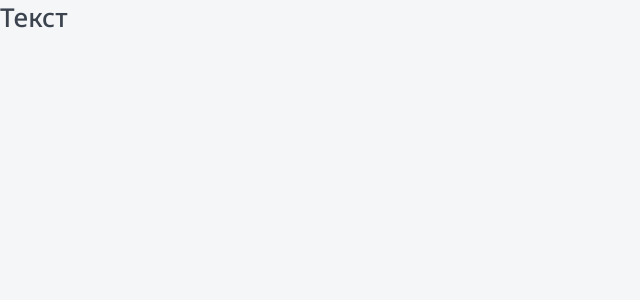
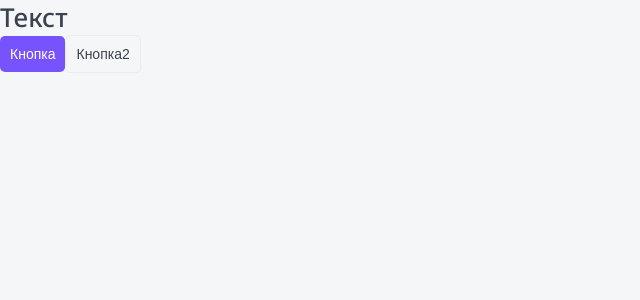
Before and after one commit to deverser/top-app, a Next.js app: page / in a window 1280 px wide. Shown: the top 300 px of the page, without its empty margins (0-640 px from the left). Built offline with nearby package versions, Linux system fonts and the light colour scheme.

Commit message:
Added button component

```diff
--- /dev/null
+++ b/components/Button/Button.module.css
@@ -0,0 +1,34 @@
+.button {
+	display: inline-block;
+
+	box-sizing: border-box;
+	padding: 10px;
+
+	cursor: pointer;
+	text-align: center;
+	border: none;
+	border-radius: 5px;
+
+	font-size: 14px;
+	transition: all 0.2s;
+}
+
+.primary {
+	color: var(--white);
+	background-color: var(--primary);
+}
+
+.primary:hover {
+	background-color: var(--primary-hover);
+}
+
+.ghost {
+	color: var(--black);
+	background: none;
+	border: 1px solid var(--gray-light);
+}
+
+.ghost:hover {
+	color: var(--white);
+	background-color: var(--primary);
+}
--- /dev/null
+++ b/components/Button/Button.tsx
@@ -0,0 +1,13 @@
+import styles from './Button.module.css';
+import { ButtonProps } from './Button.props';
+import cn from 'classnames';
+
+export const Button = ({ appearance, children }: ButtonProps): JSX.Element => {
+	return (
+		<button className={cn(styles.button, {
+			[styles.primary]: appearance == 'primary', [styles.ghost]: appearance == 'ghost'
+		})}>
+			{children}
+		</button>
+	);
+};
--- a/components/index.ts
+++ b/components/index.ts
@@ -1 +1,2 @@
 export * from './Htag/Htag';
+export * from './Button/Button';
--- a/pages/index.tsx
+++ b/pages/index.tsx
@@ -1,10 +1,11 @@
 import React from 'react';
-import { Htag } from '../components';
+import { Button, Htag } from '../components';
 
 export default function Home(): JSX.Element {
 	return (
 		<>
 			<Htag tag='h1'>Текст</Htag>
-		</>
-	);
+			<Button appearance='primary'>Кнопка</Button>
+			<Button appearance='ghost'>Кнопка2</Button>
+		</>);
 }
--- a/styles/globals.css
+++ b/styles/globals.css
@@ -19,8 +19,10 @@
 
 :root {
 	--black: #3B434E;
+	--gray-light: #EBEBEB;
 	--white: white;
 	--primary: #7653FC;
+	--primary-hover: #4f38aa;
 	--red: #FC836D;
 	--green: #1DC37E;
 	--green-light: #C8F8E4;
```
Also changed, not shown: components/Button/Button.props.ts (added, +7 -0 lines).
